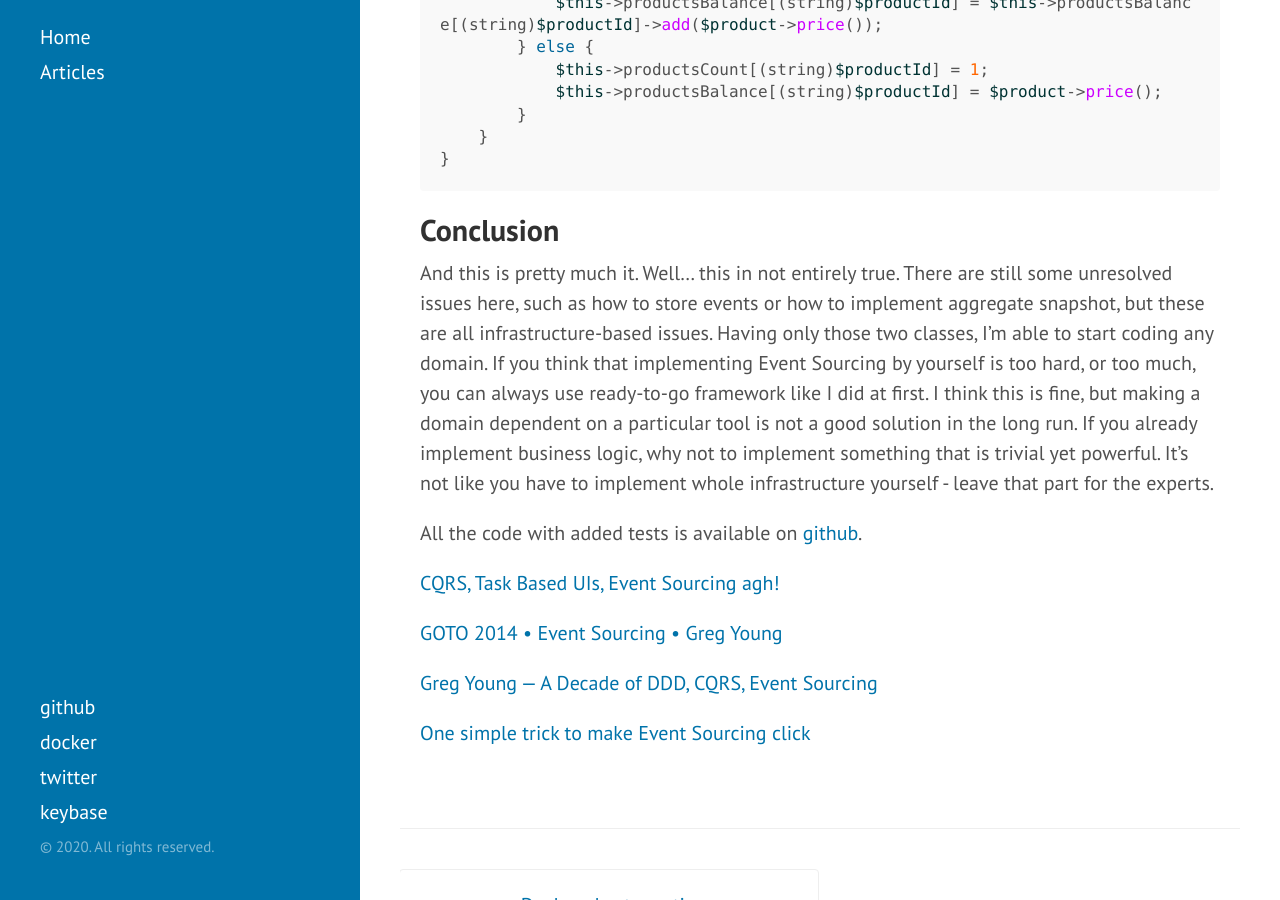
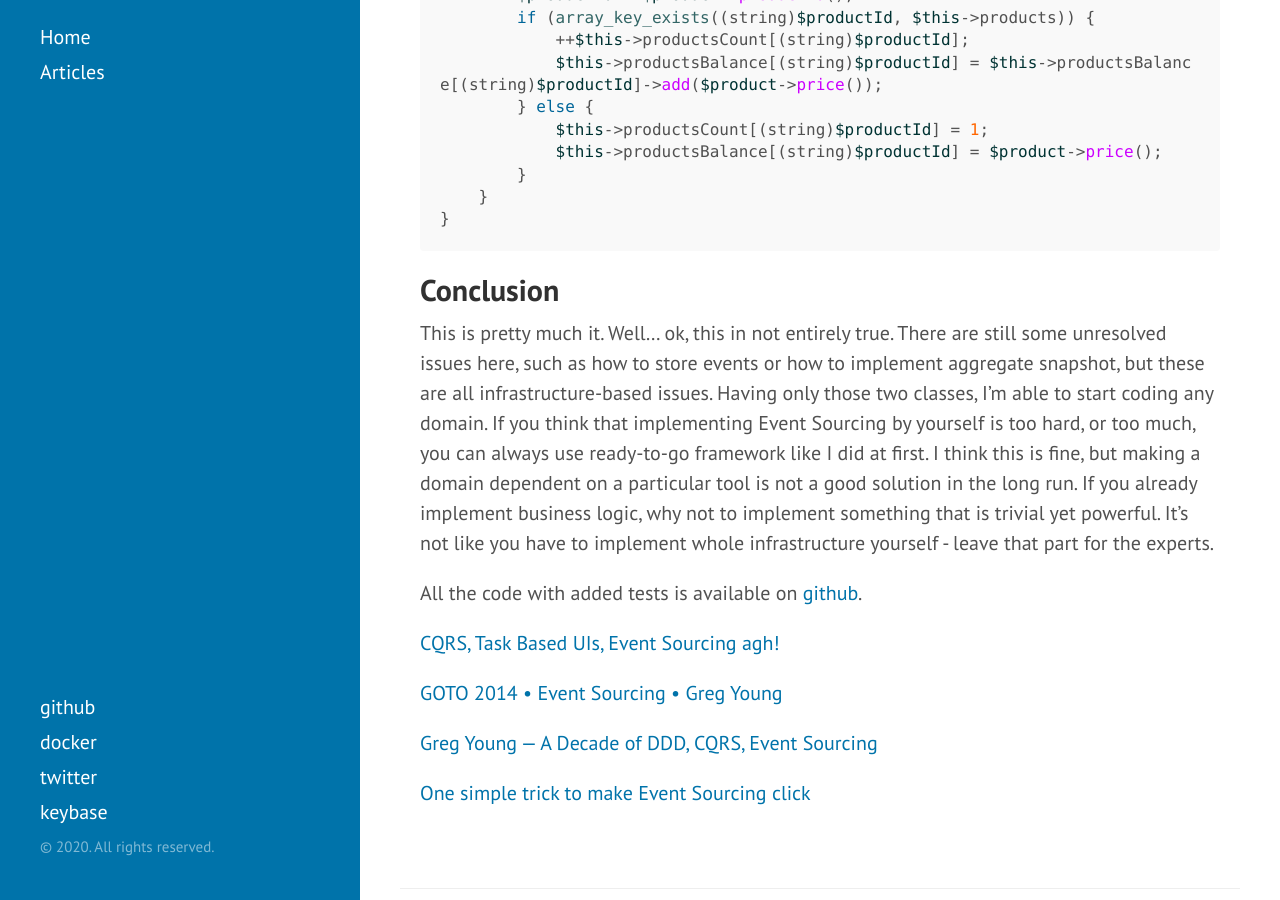
Before and after one commit to unixslayer/unixslayer.github.io, a Jekyll site: the page built from _posts/2020-05-04-how-i-did-my-own-implementation-of-event-sourcing.markdown, in a window 1280 px wide and 900 px high, scrolled down 14153 px. Built offline with Jekyll 4.4.1, drawn with Linux system fonts in a browser that asks for light colours; some of the changed text lies outside the part shown.

Commit message:
few changes in ES article after review

```diff
--- a/_posts/2020-05-04-how-i-did-my-own-implementation-of-event-sourcing.markdown
+++ b/_posts/2020-05-04-how-i-did-my-own-implementation-of-event-sourcing.markdown
@@ -551,7 +551,7 @@
 
 ## Conclusion
 
-And this is pretty much it. Well... this in not entirely true. There are still some unresolved issues here, such as how to store events or how to implement aggregate snapshot, but these are all infrastructure-based issues. Having only those two classes, I'm able to start coding any domain. If you think that implementing Event Sourcing by yourself is too hard, or too much, you can always use ready-to-go framework like I did at first. I think this is fine, but making a domain dependent on a particular tool is not a good solution in the long run. If you already implement business logic, why not to implement something that is trivial yet powerful. It's not like you have to implement whole infrastructure yourself - leave that part for the experts.
+This is pretty much it. Well... ok, this in not entirely true. There are still some unresolved issues here, such as how to store events or how to implement aggregate snapshot, but these are all infrastructure-based issues. Having only those two classes, I'm able to start coding any domain. If you think that implementing Event Sourcing by yourself is too hard, or too much, you can always use ready-to-go framework like I did at first. I think this is fine, but making a domain dependent on a particular tool is not a good solution in the long run. If you already implement business logic, why not to implement something that is trivial yet powerful. It's not like you have to implement whole infrastructure yourself - leave that part for the experts.
 
 All the code with added tests is available on [github](https://github.com/unixslayer/event-sourcing).
 
```
Also changed, not shown: other parts of _posts/2020-05-04-how-i-did-my-own-implementation-of-event-sourcing.markdown (+4 -4 lines).
